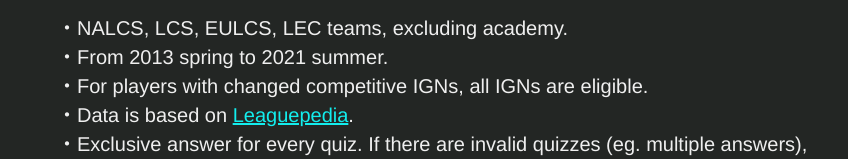
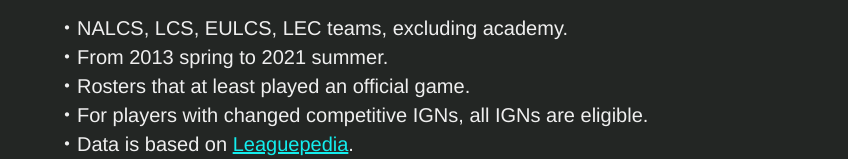
Before and after one commit to AsukaCHikaru/lcs-lec-team-quiz, a Svelte app: page / in a window 1280 px wide. Shown: the part 728-887 px from the top of the page, without its empty margins (223-1071 px from the left). Built offline with nearby package versions, Linux system fonts and the light colour scheme.

Commit message:
add: rule

```diff
--- a/src/components/Rules.svelte
+++ b/src/components/Rules.svelte
@@ -3,6 +3,7 @@
   <ul class="rules-ul">
     <li>NALCS, LCS, EULCS, LEC teams, excluding academy.</li>
     <li>From 2013 spring to 2021 summer.</li>
+    <li>Rosters that at least played an official game.</li>
     <li>For players with changed competitive IGNs, all IGNs are eligible.</li>
     <li>Data is based on <a href="https://lol.fandom.com/wiki/League_of_Legends_Esports_Wiki" rel="noreferrer noopener" target="_blank">Leaguepedia</a>.</li>
     <li>Exclusive answer for every quiz. If there are invalid quizzes (eg. multiple answers), I'm sorry :p</li>
```
